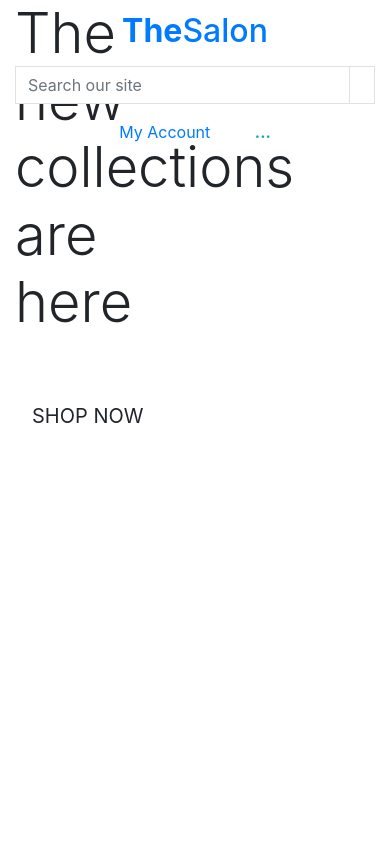
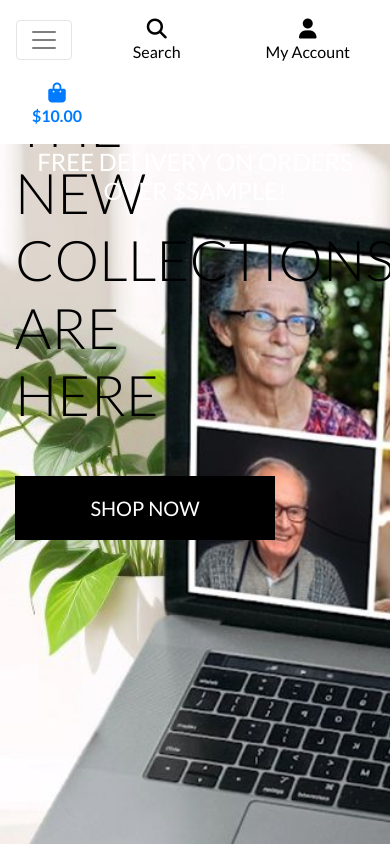
Before and after one commit to Josseyo/shop, a Django app: template home/templates/home/index.html in a window 390 px wide. Run offline with Django 3.2, Linux system fonts and the light colour scheme; the template is opened without the code that fills it: most values are stand-ins (such as "Sample title", 1, 10 or a date in 2020); some libraries are stand-ins or nearby versions.

Commit message:
Add mobile_header and main navbar

```diff
--- /dev/null
+++ b/static/css/base.css
@@ -0,0 +1,81 @@
+html {
+    height: 100%;
+}
+
+body {
+    background: url('/media/homepage_background_cropped.jpg') no-repeat center center fixed;
+    background-size: cover;
+    height: calc(100vh - 164px);
+    color: #555;
+    font-family: 'Lato';
+}
+
+/* from Bulma */
+.icon {
+    align-items: center;
+    display: inline-flex;
+    justify-content: center;
+    height: 1.5rem;
+    width: 1.5rem;
+}
+
+.logo-font {
+    text-transform: uppercase;
+}
+
+.main-logo-link {
+    width: fit-content;
+}
+
+.shop-now-button {
+    background: black;
+    color: white;
+    min-width: 260px;
+}
+
+.btn-black {
+    background: black;
+    color: white;
+}
+
+.shop-now-button:hover,
+.shop-now-button:active,
+.shop-now-button:focus,
+.btn-black:hover,
+.btn-black:active,
+.btn-black:focus {
+    background: #222;
+    color: white;
+}
+
+.text-black {
+    color: #000 !important;
+}
+
+.border-black {
+    border: 1px solid black !important;
+}
+
+/* -------------------------------- Media Queries */
+
+/* Slightly larger container on xl screens */
+@media (min-width: 1200px) {
+  .container {
+    max-width: 80%;
+  }
+}
+
+/* fixed top navbar only on medium and up */
+@media (min-width: 992px) {
+    .fixed-top-desktop-only {
+        position: fixed;
+        top: 0;
+        right: 0;
+        left: 0;
+        z-index: 1030;
+    }
+
+    .header-container {
+        padding-top: 164px;
+    }
+}
--- a/templates/base.html
+++ b/templates/base.html
@@ -1,5 +1,4 @@
 {% load static %}
-
 <!doctype html>
 <html lang="en">
 <head>
@@ -14,14 +13,23 @@
 
     {% block corecss %}
     <link rel="stylesheet" href="https://cdn.jsdelivr.net/npm/bootstrap@4.6.2/dist/css/bootstrap.min.css" integrity="sha384-xOolHFLEh07PJGoPkLv1IbcEPTNtaed2xpHsD9ESMhqIYd0nLMwNLD69Npy4HI+N" crossorigin="anonymous">
+    <link rel="preconnect" href="https://fonts.googleapis.com">
+    <link rel="preconnect" href="https://fonts.gstatic.com" crossorigin>
+    <link href="https://fonts.googleapis.com/css2?family=Lato:ital,wght@0,100;0,300;0,400;0,700;0,900;1,100;1,300;1,400;1,700;1,900&display=swap" rel="stylesheet">
+    <link rel="stylesheet" href="{% static 'css/base.css' %}">
     {% endblock %}
 
     {% block extra_css %}
     {% endblock %}
 
     {% block corejs %}
+    <script src="https://kit.fontawesome.com/3090a0f319.js" crossorigin="anonymous"></script>
     <script src="https://cdn.jsdelivr.net/npm/jquery@3.5.1/dist/jquery.min.js" integrity="sha256-9/aliU8dGd2tb6OSsuzixeV4y/faTqgFtohetphbbj0=" crossorigin="anonymous"></script>
-    <script src="https://cdn.jsdelivr.net/npm/bootstrap@4.6.2/dist/js/bootstrap.bundle.min.js" integrity="sha384-Fy6S3B9q64WdZWQUiU+q4/2Lc9npb8tCaSX9FK7E8HnRr0Jz8D6OP9dO5Vg3Q9ct" crossorigin="anonymous"></script>
+    <script src="https://cdn.jsdelivr.net/npm/popper.js@1.16.1/dist/umd/popper.min.js" integrity="sha384-9/reFTGAW83EW2RDu2S0VKaIzap3H66lZH81PoYlFhbGU+6BZp6G7niu735Sk7lN" crossorigin="anonymous"></script>
+    <!--<script src="https://stackpath.bootstrapcdn.com/bootstrap/4.6.2/js/bootstrap.min.js" integrity="sha384-MfZg8T4kUD0Fz8wW1A0L5K6U5LxPjU1pH2+0O4HkF3w5j7t5y1K4F4z5x5s8vZ5" crossorigin="anonymous"></script>-->
+
+    <script src="https://stackpath.bootstrapcdn.com/bootstrap/4.4.1/js/bootstrap.min.js" integrity="sha384-wfSDF2E50Y2D1uUdj0O3uMBJnjuUD4Ih7YwaYd1iqfktj0Uod8GCExl3Og8ifwB6" crossorigin="anonymous"></script>
+
     {% endblock %}
 
     {% block extra_js %}
@@ -31,7 +39,7 @@
 </head>
 <body>
     <header class="container-fluid fixed-top">
-      <div class="row">
+        <div id="topnav" class="row bg-white pt-lg-2 d-none d-lg-flex">
             <div class="col-12 col-lg-4 my-auto py-1 py-lg-0 text-center text-lg-left">
                 <a href="{% url 'home' %}" class="nav-link main-logo-link">
                     <h2 class="logo-font text-black my-0"><strong>The</strong>Salon</h2>
@@ -79,13 +87,29 @@
                                 <div><i class="fas fa-shopping-bag fa-lg"></i></div>
                                 <p class="my-0">
                                     {% if grand_total %}
-                      ...
+                                        ${{ grand_total|floatformat:2 }}
+                                    {% else %}
+                                        $0.00
                                     {% endif %}
                                 </p>
                             </div>
                         </a>
                     </li>
                 </ul>
+            </div>
+        </div>
+        <div class="row bg-white">
+            <nav class="navbar navbar-expand-lg navbar-light w-100">
+                <button class="navbar-toggler" type="button" data-toggle="collapse" data-target="#main-nav" aria-controls="main-nav" aria-expanded="false" aria-label="Toggle navigation">
+                    <span class="navbar-toggler-icon"></span>
+                </button>
+                {% include 'includes/mobile-top-header.html' %}
+                {% include 'includes/main-nav.html' %}
+            </nav>
+        </div>
+        <div id="delivery-banner" class="row text-center">
+            <div class="col bg-black text-white">
+                <h4 class="logo-font my-1">Free delivery on orders over ${{ free_shipping_threshold }}!</h4>
             </div>
         </div>
     </header>
@@ -102,6 +126,5 @@
 
     {% block postloadjs %}
     {% endblock %}
-
 </body>
 </html>
--- /dev/null
+++ b/templates/includes/main-nav.html
@@ -0,0 +1,50 @@
+<div class="collapse navbar-collapse" id="main-nav">
+    <ul class="navbar-nav w-auto mx-auto">
+        <li class="nav-item dropdown">
+            <a class="logo-font font-weight-bold nav-link text-black mr-5" href="#" id="all-products-link" data-toggle="dropdown" aria-haspopup="true" aria-expanded="false">
+                All Products
+            </a>
+            <div class="dropdown-menu border-0" aria-labelledby="all-products-link">
+                <a href="" class="dropdown-item">By Price</a>
+                <a href="" class="dropdown-item">By Rating</a>
+                <a href="" class="dropdown-item">By Category</a>
+                <a href="" class="dropdown-item">All Products</a>
+            </div>
+        </li>
+
+        <li class="nav-item dropdown">
+            <a class="logo-font font-weight-bold nav-link text-black mr-5" href="#" id="clothing-link" data-toggle="dropdown" aria-haspopup="true" aria-expanded="false">
+                Clothing
+            </a>
+            <div class="dropdown-menu border-0" aria-labelledby="clothing-link">
+                <a href="" class="dropdown-item">Activewear &amp; Essentials</a>
+                <a href="" class="dropdown-item">Jeans</a>
+                <a href="" class="dropdown-item">Shirts</a>
+                <a href="" class="dropdown-item">All Clothing</a>
+            </div>
+        </li>
+
+        <li class="nav-item dropdown">
+            <a class="logo-font font-weight-bold nav-link text-black mr-5" href="#" id="homeware-link" data-toggle="dropdown" aria-haspopup="true" aria-expanded="false">
+                Homeware
+            </a>
+            <div class="dropdown-menu border-0" aria-labelledby="homeware-link">
+                <a href="" class="dropdown-item">Bed &amp; Bath</a>
+                <a href="" class="dropdown-item">Kitchen &amp; Dining</a>
+                <a href="" class="dropdown-item">All Homeware</a>
+            </div>
+        </li>
+
+        <li class="nav-item dropdown">
+            <a class="logo-font font-weight-bold nav-link text-black" href="#" id="specials-link" data-toggle="dropdown" aria-haspopup="true" aria-expanded="false">
+                Special Offers
+            </a>
+            <div class="dropdown-menu border-0" aria-labelledby="specials-link">
+                <a href="" class="dropdown-item">New Arrivals</a>
+                <a href="" class="dropdown-item">Deals</a>
+                <a href="" class="dropdown-item">Clearance</a>
+                <a href="" class="dropdown-item">All Specials</a>
+            </div>
+        </li>
+    </ul>
+</div>
--- /dev/null
+++ b/templates/includes/mobile-top-header.html
@@ -0,0 +1,56 @@
+<li class="list-inline-item dropdown">
+    <a class="text-black nav-link d-block d-lg-none" href="#" id="mobile-search" data-toggle="dropdown" aria-haspopup="true" aria-expanded="false">
+        <div class="text-center">
+            <div><i class="fas fa-search fa-lg"></i></div>
+            <p class="my-0">Search</p>
+        </div>
+    </a>
+    <div class="dropdown-menu border-0 w-100 p-3 rounded-0 my-0" aria-labelledby="mobile-search">
+        <form class="form" method="GET" action="">
+            <div class="input-group w-100">
+                <input class="form-control border border-black rounded-0" type="text" name="q" placeholder="Search our site">
+                <div class="input-group-append">
+                    <button class="form-control btn btn-black border border-black rounded-0" type="submit">
+                        <span class="icon">
+                            <i class="fas fa-search"></i>
+                        </span>
+                    </button>
+                </div>
+            </div>
+        </form>
+    </div>
+</li>
+<li class="list-inline-item dropdown">
+    <a class="text-black nav-link d-block d-lg-none" href="#" id="user-options" data-toggle="dropdown" aria-haspopup="true" aria-expanded="false">
+        <div class="text-center">
+            <div><i class="fas fa-user fa-lg"></i></div>
+            <p class="my-0">My Account</p>
+        </div>
+    </a>
+    <div class="dropdown-menu border-0" aria-labelledby="user-options">
+        {% if request.user.is_authenticated %}
+            {% if request.user.is_superuser %}
+                <a href="{% url 'product_management' %}" class="dropdown-item">Product Management</a>
+            {% endif %}
+            <a href="{% url 'profile' %}" class="dropdown-item">My Profile</a>
+            <a href="{% url 'account_logout' %}" class="dropdown-item">Logout</a>
+        {% else %}
+            <a href="{% url 'account_signup' %}" class="dropdown-item">Register</a>
+            <a href="{% url 'account_login' %}" class="dropdown-item">Login</a>
+        {% endif %}
+    </div>
+</li>
+<li class="list-inline-item">
+    <a class="{% if grand_total %}text-primary font-weight-bold{% else %}text-black{% endif %} nav-link d-block d-lg-none" href="">
+        <div class="text-center">
+            <div><i class="fas fa-shopping-bag fa-lg"></i></div>
+            <p class="my-0">
+                {% if grand_total %}
+                    ${{ grand_total|floatformat:2 }}
+                {% else %}
+                    $0.00
+                {% endif %}
+            </p>
+        </div>
+    </a>
+</li>
--- a/the_shop/settings.py
+++ b/the_shop/settings.py
@@ -132,6 +132,12 @@ USE_TZ = True
 # Static files (CSS, JavaScript, Images)
 # https://docs.djangoproject.com/en/3.2/howto/static-files/
 
+STATIC_URL = '/static/'
+STATICFILES_DIRS = (os.path.join(BASE_DIR, 'static'),)
+
+MEDIA_URL = '/media/'
+MEDIA_ROOT = os.path.join(BASE_DIR, 'media')
+
 # Default primary key field type
 # https://docs.djangoproject.com/en/3.2/ref/settings/#default-auto-field
 DEFAULT_AUTO_FIELD = "django.db.models.BigAutoField"
--- a/the_shop/urls.py
+++ b/the_shop/urls.py
@@ -15,10 +15,11 @@ Including another URLconf
 """
 from django.contrib import admin
 from django.urls import path, include
+from django.conf import settings
+from django.conf.urls.static import static
 
 urlpatterns = [
     path('admin/', admin.site.urls),
+    path('accounts/', include('allauth.urls')),
     path('', include('home.urls')),
-    path('accounts/', include('allauth.urls')),
-
-]
+] + static(settings.MEDIA_URL, document_root=settings.MEDIA_ROOT)
```
Also changed, not shown: media/homepage_background_cropped.jpg (added). Lines whose indentation alone changed are shown as unchanged.
